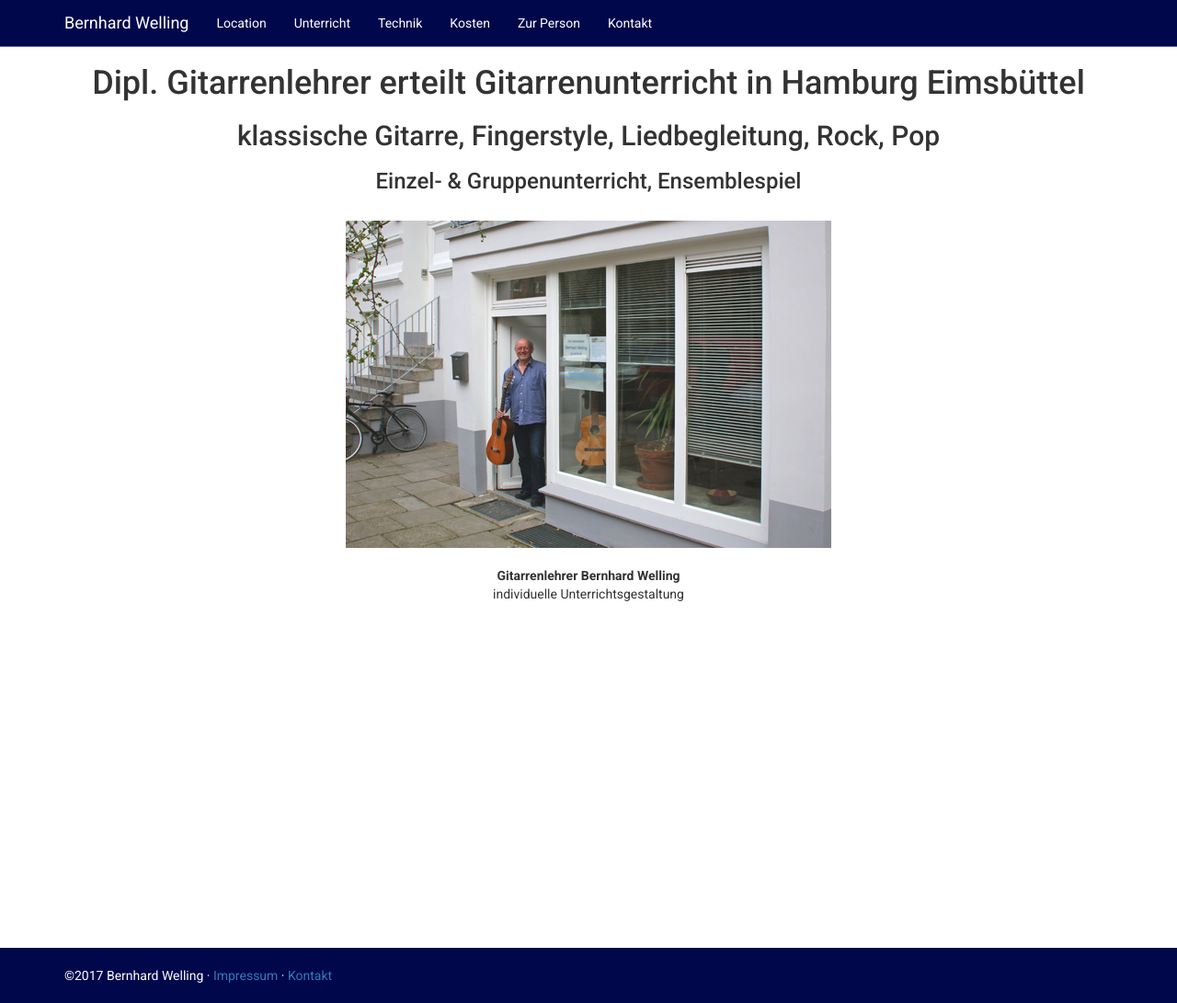
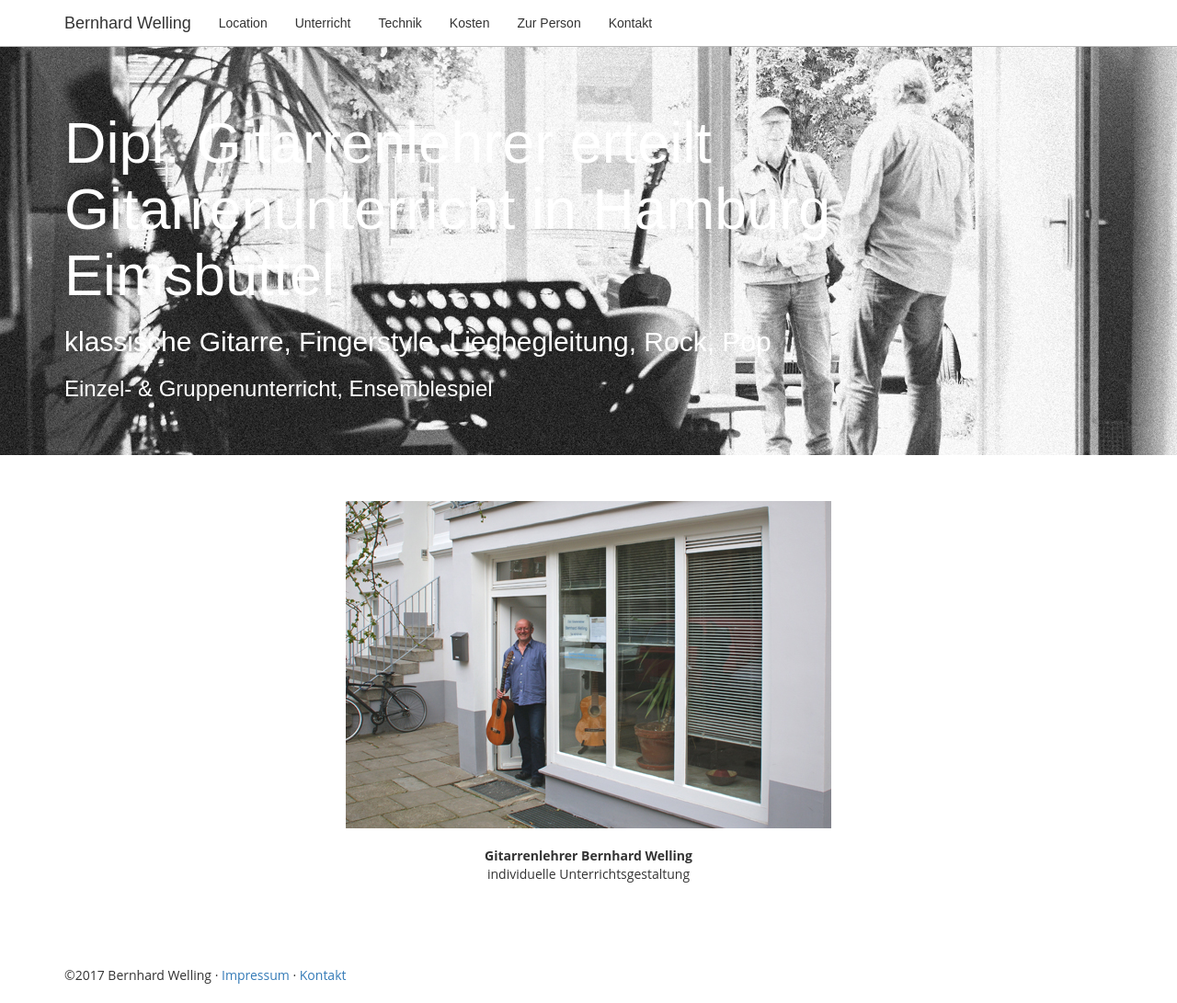
Before and after one commit to Maxomann/Gitarrenunterrichtineimsbuettel, a Jekyll site: the page built from index.html, in a window 1280 px wide and 1091 px high. Shown: the whole window at 92% size. Built offline with Jekyll 4.4.1, drawn with Linux system fonts in a browser that asks for light colours; nearby versions of some CDN libraries.

Commit message:
progress

```diff
--- a/_layouts/default.html
+++ b/_layouts/default.html
@@ -21,7 +21,7 @@
     <link rel="stylesheet" href="css/style.css" />
     <link rel="stylesheet" href="css/navbar.css" />
 
-    <link href="https://fonts.googleapis.com/css?family=Roboto:100,100i,300,300i,400,400i,500,500i,700,700i,900,900i" rel="stylesheet">
+    <link href="https://fonts.googleapis.com/css?family=Heebo:100,300,400,500,700,800,900|Quicksand:300,400,500,700" rel="stylesheet">
 
 </head>
 
--- a/css/navbar.css
+++ b/css/navbar.css
@@ -1,89 +1,89 @@
 .navbar-default {
-  background-color: #00074b;
-  border-color: #4a53a5;
+  background-color: #ffffff;
+  border-color: #bbbbbb;
 }
 .navbar-default .navbar-brand {
-  color: #ffffff;
+  color: #333333;
 }
 .navbar-default .navbar-brand:hover,
 .navbar-default .navbar-brand:focus {
-  color: #2935a5;
+  color: #333333;
 }
 .navbar-default .navbar-text {
-  color: #ffffff;
+  color: #333333;
 }
 .navbar-default .navbar-nav > li > a {
-  color: #ffffff;
+  color: #333333;
 }
 .navbar-default .navbar-nav > li > a:hover,
 .navbar-default .navbar-nav > li > a:focus {
-  color: #2935a5;
+  color: #333333;
 }
 .navbar-default .navbar-nav > li > .dropdown-menu {
-  background-color: #00074b;
+  background-color: #ffffff;
 }
 .navbar-default .navbar-nav > li > .dropdown-menu > li > a {
-  color: #ffffff;
+  color: #333333;
 }
 .navbar-default .navbar-nav > li > .dropdown-menu > li > a:hover,
 .navbar-default .navbar-nav > li > .dropdown-menu > li > a:focus {
-  color: #2935a5;
-  background-color: #4a53a5;
+  color: #333333;
+  background-color: #bbbbbb;
 }
 .navbar-default .navbar-nav > li > .dropdown-menu > li > .divider {
-  background-color: #4a53a5;
+  background-color: #bbbbbb;
 }
 .navbar-default .navbar-nav .open .dropdown-menu > .active > a,
 .navbar-default .navbar-nav .open .dropdown-menu > .active > a:hover,
 .navbar-default .navbar-nav .open .dropdown-menu > .active > a:focus {
-  color: #2935a5;
-  background-color: #4a53a5;
+  color: #333333;
+  background-color: #bbbbbb;
 }
 .navbar-default .navbar-nav > .active > a,
 .navbar-default .navbar-nav > .active > a:hover,
 .navbar-default .navbar-nav > .active > a:focus {
-  color: #2935a5;
-  background-color: #4a53a5;
+  color: #333333;
+  background-color: #bbbbbb;
 }
 .navbar-default .navbar-nav > .open > a,
 .navbar-default .navbar-nav > .open > a:hover,
 .navbar-default .navbar-nav > .open > a:focus {
-  color: #2935a5;
-  background-color: #4a53a5;
+  color: #333333;
+  background-color: #bbbbbb;
 }
 .navbar-default .navbar-toggle {
-  border-color: #4a53a5;
+  border-color: #bbbbbb;
 }
 .navbar-default .navbar-toggle:hover,
 .navbar-default .navbar-toggle:focus {
-  background-color: #4a53a5;
+  background-color: #bbbbbb;
 }
 .navbar-default .navbar-toggle .icon-bar {
-  background-color: #ffffff;
+  background-color: #333333;
 }
 .navbar-default .navbar-collapse,
 .navbar-default .navbar-form {
-  border-color: #ffffff;
+  border-color: #333333;
 }
 .navbar-default .navbar-link {
-  color: #ffffff;
+  color: #333333;
 }
 .navbar-default .navbar-link:hover {
-  color: #2935a5;
+  color: #333333;
 }
 
 @media (max-width: 767px) {
   .navbar-default .navbar-nav .open .dropdown-menu > li > a {
-    color: #ffffff;
+    color: #333333;
   }
   .navbar-default .navbar-nav .open .dropdown-menu > li > a:hover,
   .navbar-default .navbar-nav .open .dropdown-menu > li > a:focus {
-    color: #2935a5;
+    color: #333333;
   }
   .navbar-default .navbar-nav .open .dropdown-menu > .active > a,
   .navbar-default .navbar-nav .open .dropdown-menu > .active > a:hover,
   .navbar-default .navbar-nav .open .dropdown-menu > .active > a:focus {
-    color: #2935a5;
-    background-color: #4a53a5;
+    color: #333333;
+    background-color: #bbbbbb;
   }
 }
--- a/css/style.css
+++ b/css/style.css
@@ -15,7 +15,10 @@ body{
     padding-top: 51px;
     padding-bottom: 120px;
 
-    font-family: 'Roboto', sans-serif;
+    font-family: 'Rubik', sans-serif;
+}
+p {
+    font-family: 'Open Sans', sans-serif;
 }
 
 article {
@@ -25,12 +28,26 @@ article {
 
 footer{
     padding: 20px 0px 20px 0px;
-
-    color: #ffffff;
-    background-color: #00074b;
 }
 footer p{
     margin: 0;
+}
+
+.jumbotron-index {
+    color: white;
+
+    background-image: url(../assets/images/entspannteAtmosphaere.png);
+    background-repeat: no-repeat;
+    background-size: cover;
+    background-position-x: center;
+    background-position-y: center;
+}
+.jumbotron-index .color {
+    line-height: normal;
+    /*background-color: rgba(103, 41, 0, 0.9);*/
+    /*padding-left: 5px;
+    padding-right: 5px;*/
+
 }
 
 .index {
--- a/index.html
+++ b/index.html
@@ -5,13 +5,17 @@ content_description:
 robot_tags:
 ---
 
+<div class="jumbotron jumbotron-index">
+    <div class="container">
+        <h1><span class="color">Dipl. Gitarrenlehrer erteilt Gitarrenunterricht in Hamburg Eimsbüttel</span></h1>
+        <h2><span class="color">klassische Gitarre, Fingerstyle, Liedbegleitung, Rock, Pop</span></h2>
+        <h3><span class="color">Einzel- & Gruppenunterricht, Ensemblespiel</span></h3>
+    </div>
+</div>
+<div class="container">
 
-<div class="container">
+
     <div class="index">
-        <h1>Dipl. Gitarrenlehrer erteilt Gitarrenunterricht in Hamburg Eimsbüttel</h1>
-        <h2>klassische Gitarre, Fingerstyle, Liedbegleitung, Rock, Pop</h2>
-        <h3>Einzel- & Gruppenunterricht, Ensemblespiel</h3>
-
         <img src="./assets/images/laden_hallo.png">
         <br>
         <br>
```
Also changed, not shown: assets/images/jumbo-main2.png (added), 1 other file.
